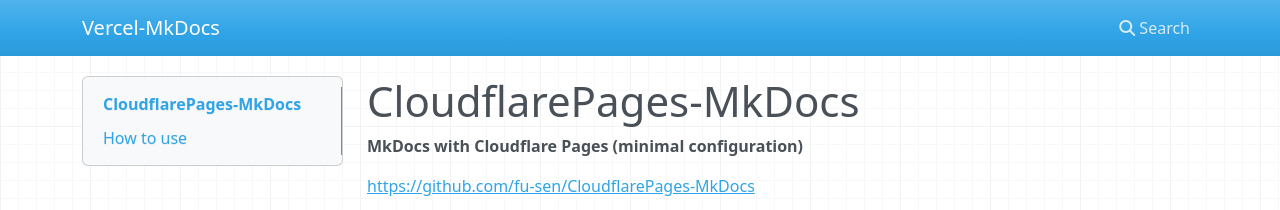
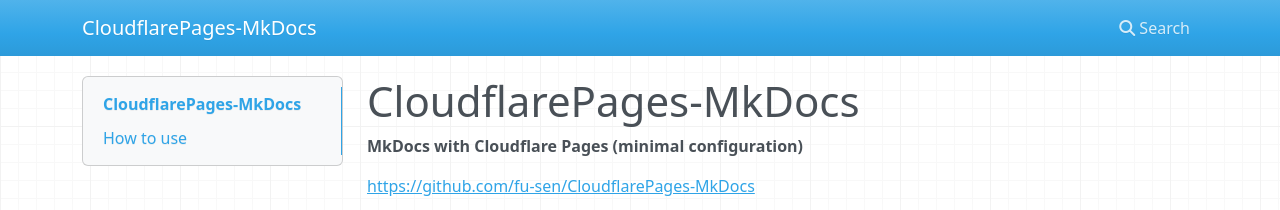
Before and after one commit to fu-sen/CloudflarePages-MkDocs, an MkDocs documentation site: the page built from docs/index.md, in a window 1280 px wide. Shown: the top 210 px of the page. Built offline with MkDocs 1.6.1, drawn with Linux system fonts in a browser that asks for light colours; nearby versions of some CDN libraries.

Commit message:
Update site_name

```diff
--- a/mkdocs.yml
+++ b/mkdocs.yml
@@ -1 +1 @@
-site_name: Vercel-MkDocs
+site_name: CloudflarePages-MkDocs
```
